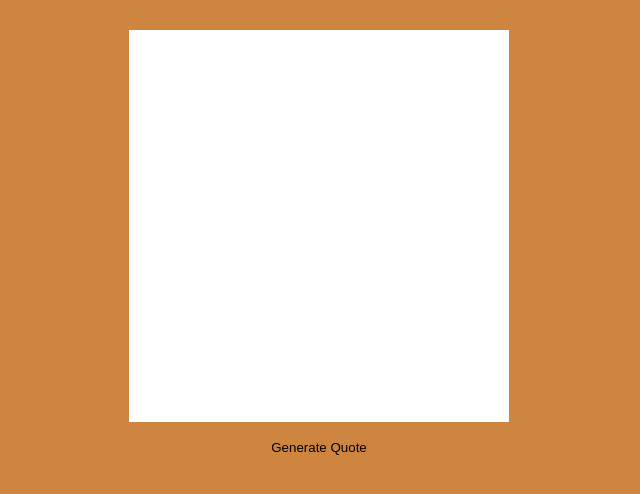
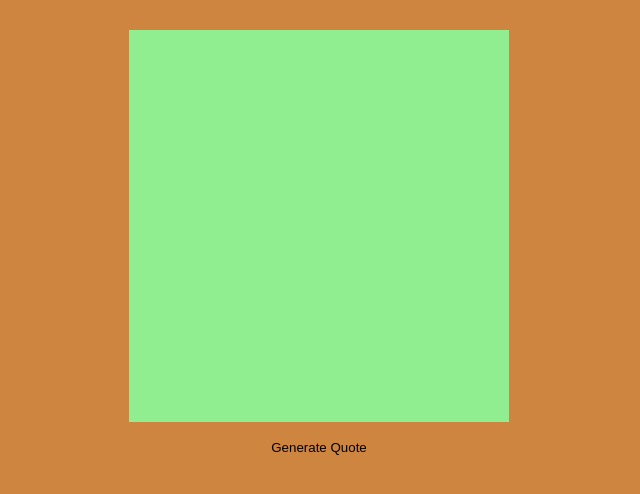
Before and after one commit to oluwatosin-ctrl/RandomQuotes, a plain HTML site: page index.html in a window 1280 px wide. Shown: the part 64-558 px from the top of the page, without its empty margins (321-961 px from the left). Drawn offline with Linux system fonts and the light colour scheme; a web font is replaced by a local one.

Commit message:
Update style.css

```diff
--- a/style.css
+++ b/style.css
@@ -54,3 +54,8 @@ p{
 button:focus{
     outline: none;
 }
+@media screen and (min-width: 480px) {
+  .display {
+    background-color: lightgreen;
+  }
+}
```
